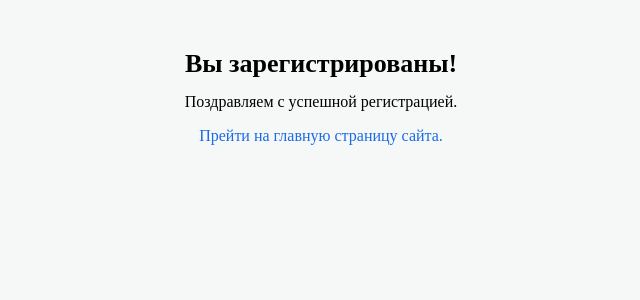
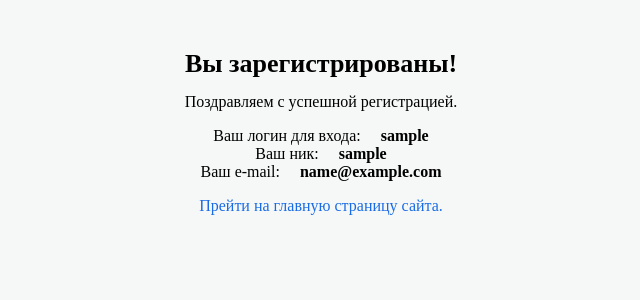
Before and after one commit to nitkevs/peanotes, a PHP site: page /greeting.php in a window 1280 px wide. Shown: the part 52-352 px from the top of the page, without its empty margins (319-959 px from the left). Run offline with PHP 8.4, Linux system fonts and the light colour scheme; the visitor is signed in with stand-in values (Sample User, id 1).

Commit message:
Изменено содержимое страницы greeting.php
В приветствие добавлены дяанные пользователя. Выводится его
логин, ник и e-mail.

```diff
--- a/greeting.php
+++ b/greeting.php
@@ -39,6 +39,11 @@ $title = "Вы зарегистрированы!";
         margin: 50px auto;
         text-align: center;
       }
+
+      main.gretting p span {
+        margin-left: 1em;
+        font-weight: bold;
+      }
     </style>
   </head>
   <body>
@@ -46,6 +51,10 @@ $title = "Вы зарегистрированы!";
     <main class="gretting">
     <h1><?= $title ?></h1>
       <p>Поздравляем с успешной регистрацией.</p>
+      <p>Ваш логин для входа: <span class="user-data"><?= $user->login ?></span><br>
+         Ваш ник: <span class="user-data"><?= $user->name ?></span><br>
+         Ваш e-mail: <span class="user-data"><?= $user->email ?></span>
+      </p>
       <p><a href="/">Прейти на главную страницу сайта.</p>
     </main>
   </body>
```
